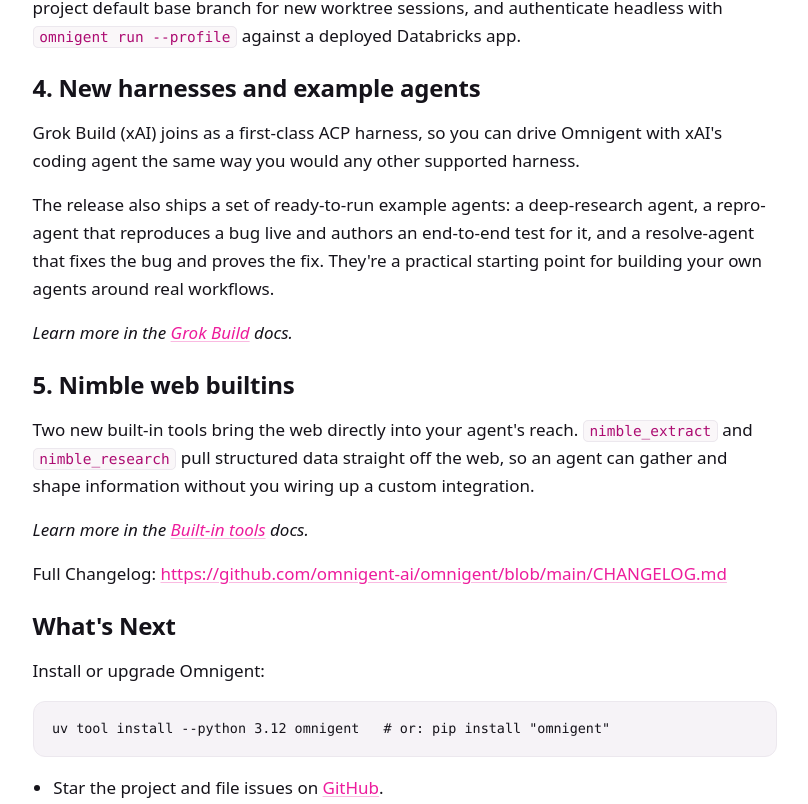
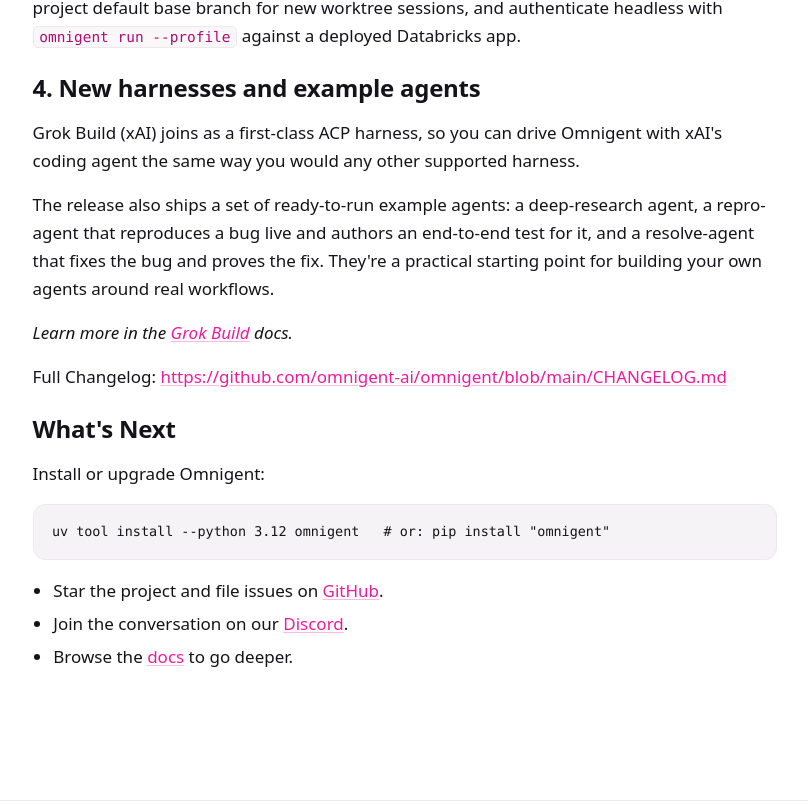
Before and after one commit to omnigent-ai/omnigent-site, a Next.js app: page /releases/0.9.0 in a window 1280 px wide. Shown: the part 1789-2593 px from the top of the page, without its empty margins (260-1068 px from the left). Built offline with nearby package versions, Linux system fonts and the light colour scheme; no server answers.

Commit message:
Update page.mdx

```diff
--- a/app/releases/0.9.0/page.mdx
+++ b/app/releases/0.9.0/page.mdx
@@ -42,12 +42,6 @@ The release also ships a set of ready-to-run example agents: a deep-research age
 
 _Learn more in the [Grok Build](/docs/build/harnesses#grok-build) docs._
 
-## 5. Nimble web builtins
-
-Two new built-in tools bring the web directly into your agent's reach. `nimble_extract` and `nimble_research` pull structured data straight off the web, so an agent can gather and shape information without you wiring up a custom integration.
-
-_Learn more in the [Built-in tools](/docs/build/tools#built-in-tools) docs._
-
 Full Changelog: https://github.com/omnigent-ai/omnigent/blob/main/CHANGELOG.md
 
 ## What's Next
```
